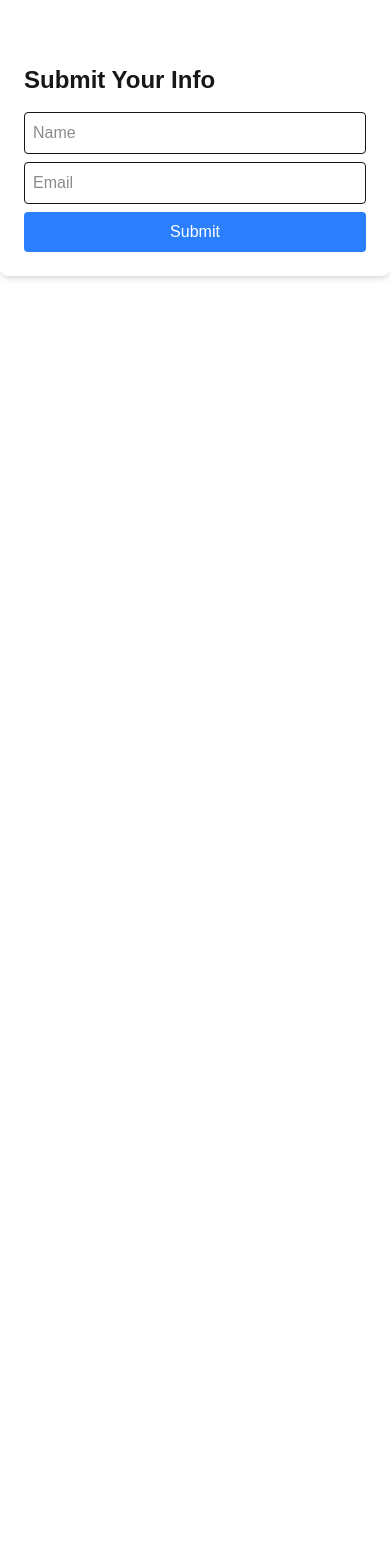
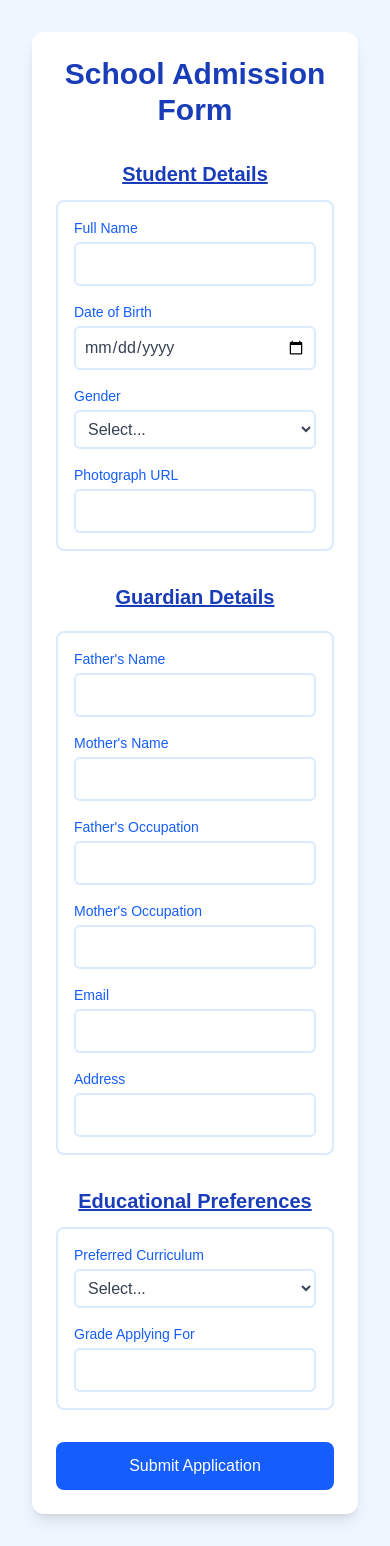
Before and after one commit to ria-arora-git/Scoop-Schools, a Next.js app: page /form in a window 390 px wide. Before the commit the page ends 844 px from the top, so only its background shows below. Built offline with nearby package versions, Linux system fonts and the light colour scheme.

Commit message:
form integrated

```diff
--- /dev/null
+++ b/app/api/admission/route.ts
@@ -0,0 +1,33 @@
+import { NextResponse } from "next/server";
+import { PrismaClient } from "@prisma/client";
+
+const prisma = new PrismaClient();
+
+export async function POST(req: Request) {
+  try {
+    const data = await req.json();
+
+    // Save form data to the database
+    const newAdmission = await prisma.user.create({
+      data: {
+        childName: data.childName,
+        dob: data.dob,
+        gender: data.gender,
+        photo: data.photo,
+        parentsName: data.parentsName,
+        contact: data.contact,
+        email: data.email,
+        address: data.address,
+        occupation: data.occupation,
+        curriculum: data.curriculum,
+        schools: data.schools,
+        grade: data.grade,
+      },
+    });
+
+    return NextResponse.json({ success: true, data: newAdmission }, { status: 201 });
+  } catch (error) {
+    console.error("Error saving admission data:", error);
+    return NextResponse.json({ success: false, error: "Failed to save admission data." }, { status: 500 });
+  }
+}
--- a/app/api/user/route.tsx
+++ b/app/api/user/route.tsx
@@ -1,23 +1,39 @@
-import { getAuth } from "@clerk/nextjs/server";
-import { NextRequest } from "next/server";
-import prisma from "@/lib/prisma"; // ✅ Use singleton Prisma instance
+// import { NextApiRequest, NextApiResponse } from "next";
+// import { PrismaClient } from "@prisma/client";
 
-export async function POST(req: NextRequest) {
-    try {
-        const { userId } = getAuth(req); // ✅ Correct function for Clerk auth
+// const prisma = new PrismaClient();
 
-        if (!userId) return new Response("Unauthorized", { status: 401 });
+// export default async function handler(req: NextApiRequest, res: NextApiResponse) {
+//   if (req.method === "POST") {
+//     try {
+//       const { email, contact, childName, dob, gender, photo, parentsName, address, occupation, curriculum, schools, grade } = req.body;
 
-        const data = await req.json();
-        const userData = await prisma.user.upsert({
-            where: { clerkId: userId },
-            update: { ...data },
-            create: { clerkId: userId, ...data },
-        });
+//       const newUser = await prisma.user.create({
+//         data: {
+//           email,
+//           contact,
+//           childName,
+//           dob: new Date(dob),
+//           gender,
+//           photo,
+//           parentsName,
+//           address,
+//           occupation,
+//           curriculum,
+//           schools,
+//           grade,
+//         },
+//       });
 
-        return new Response(JSON.stringify(userData), { status: 200 });
-    } catch (error) {
-        console.error("Error saving data:", error);
-        return new Response("Error saving data", { status: 500 });
-    }
-}
+//       return res.status(201).json({ message: "User created successfully!", user: newUser });
+//     } catch (error: unknown) {
+//         if (error instanceof Error) {
+//           return res.status(500).json({ error: error.message });
+//         }
+//         return res.status(500).json({ error: "An unknown error occurred" });
+//       }
+//     }
+
+//   res.setHeader("Allow", ["POST"]);
+//   res.status(405).end(`Method ${req.method} Not Allowed`);
+// }
--- a/app/form/page.tsx
+++ b/app/form/page.tsx
@@ -1,57 +1,180 @@
 "use client";
-import { useState } from "react";
+import { useState, ChangeEvent, FormEvent } from "react";
 
-export default function FormPage() {
-  const [form, setForm] = useState({ name: "", email: "" });
-  const [message, setMessage] = useState("");
+export default function AdmissionForm() {
+  const [formData, setFormData] = useState({
+    childName: "",
+    dob: "",
+    gender: "",
+    photo: "",
+    parentsName: ["", ""],
+    contact: ["", ""],
+    email: "",
+    address: "",
+    occupation: ["", ""],
+    curriculum: "",
+    schools: [] as string[],
+    grade: "",
+  });
 
-  const handleChange = (e: React.ChangeEvent<HTMLInputElement>) => {
-    setForm({ ...form, [e.target.name]: e.target.value });
+  const [loading, setLoading] = useState(false);
+  const [success, setSuccess] = useState(false);
+  const [error, setError] = useState("");
+
+  // Handles basic input and select fields
+  const handleChange = (e: ChangeEvent<HTMLInputElement | HTMLSelectElement>) => {
+    const { name, value } = e.target;
+    setFormData((prev) => ({ ...prev, [name]: value }));
   };
 
-  const handleSubmit = async (e: React.FormEvent) => {
+  // Handles array fields (parentsName & occupation)
+  const handleArrayChange = (index: number, field: "parentsName" | "occupation", value: string) => {
+    setFormData((prev) => {
+      const updatedArray = [...prev[field]];
+      updatedArray[index] = value;
+      return { ...prev, [field]: updatedArray };
+    });
+  };
+
+  // Handles form submission
+  const handleSubmit = async (e: FormEvent<HTMLFormElement>) => {
     e.preventDefault();
-    setMessage("Submitting...");
+    setLoading(true);
+    setSuccess(false);
+    setError("");
 
-    const response = await fetch("/api/submit", {
-      method: "POST",
-      headers: { "Content-Type": "application/json" },
-      body: JSON.stringify(form),
-    });
+    try {
+      const response = await fetch("/api/admission", {
+        method: "POST",
+        headers: { "Content-Type": "application/json" },
+        body: JSON.stringify(formData),
+      });
 
-    if (response.ok) {
-      setMessage("Data saved successfully!");
-      setForm({ name: "", email: "" });
-    } else {
-      setMessage("Error saving data.");
+      const result = await response.json();
+      if (result.success) {
+        setSuccess(true);
+        setFormData({
+          childName: "",
+          dob: "",
+          gender: "",
+          photo: "",
+          parentsName: ["", ""],
+          contact: ["", ""],
+          email: "",
+          address: "",
+          occupation: ["", ""],
+          curriculum: "",
+          schools: [],
+          grade: "",
+        });
+      } else {
+        setError("Failed to save admission data. Please try again.");
+      }
+    } catch (err) {
+      console.error("Submission error:", err);
+      setError("Something went wrong. Please try again.");
+    } finally {
+      setLoading(false);
     }
   };
 
   return (
-    <div className="max-w-md mx-auto p-6 bg-white rounded-lg shadow-md mt-10">
-      <h1 className="text-2xl font-bold mb-4">Submit Your Info</h1>
-      <form onSubmit={handleSubmit}>
-        <input
-          type="text"
-          name="name"
-          placeholder="Name"
-          value={form.name}
-          onChange={handleChange}
-          className="w-full p-2 border rounded mb-2"
-        />
-        <input
-          type="email"
-          name="email"
-          placeholder="Email"
-          value={form.email}
-          onChange={handleChange}
-          className="w-full p-2 border rounded mb-2"
-        />
-        <button type="submit" className="bg-blue-500 text-white p-2 rounded w-full">
-          Submit
+    <div className="min-h-screen bg-blue-50 p-8">
+      <form onSubmit={handleSubmit} className="max-w-2xl mx-auto bg-white rounded-xl p-6 shadow-lg">
+        <h1 className="text-blue-800 mb-8 text-3xl font-bold text-center">School Admission Form</h1>
+
+        {success && <p className="text-green-600 text-center mb-4">Form submitted successfully!</p>}
+        {error && <p className="text-red-600 text-center mb-4">{error}</p>}
+
+        {/* Student Details */}
+        <h1 className="text-blue-800 font-semibold text-xl px-2 text-center mb-3"><u>Student Details</u></h1>
+        <div className="mb-8 p-4 border-2 border-blue-100 rounded-lg">
+          <div className="space-y-4 text-gray-700">
+            <Input label="Full Name" name="childName" value={formData.childName} onChange={handleChange} />
+            <Input label="Date of Birth" type="date" name="dob" value={formData.dob} onChange={handleChange} />
+            <Select label="Gender" name="gender" options={["Male", "Female", "Other"]} value={formData.gender} onChange={handleChange} />
+            <Input label="Photograph URL" type="url" name="photo" value={formData.photo} onChange={handleChange} />
+          </div>
+        </div>
+
+        {/* Guardian Details */}
+        <h1 className="text-blue-800 font-semibold px-2 text-xl text-center mb-5"><u>Guardian Details</u></h1>
+        <div className="mb-8 p-4 border-2 border-blue-100 rounded-lg">
+          <div className="space-y-4 text-gray-700">
+            <div className="grid grid-cols-1 md:grid-cols-2 gap-4">
+              <Input label="Father's Name" value={formData.parentsName[0]} onChange={(e) => handleArrayChange(0, "parentsName", e.target.value)} />
+              <Input label="Mother's Name" value={formData.parentsName[1]} onChange={(e) => handleArrayChange(1, "parentsName", e.target.value)} />
+            </div>
+            <div className="grid grid-cols-1 md:grid-cols-2 gap-4">
+              <Input label="Father's Occupation" value={formData.occupation[0]} onChange={(e) => handleArrayChange(0, "occupation", e.target.value)} />
+              <Input label="Mother's Occupation" value={formData.occupation[1]} onChange={(e) => handleArrayChange(1, "occupation", e.target.value)} />
+            </div>
+            <Input label="Email" type="email" name="email" value={formData.email} onChange={handleChange} />
+            <Input label="Address" name="address" value={formData.address} onChange={handleChange} />
+          </div>
+        </div>
+
+        {/* Educational Preferences */}
+        <h1 className="text-blue-800 font-semibold px-2 text-xl text-center mb-3"><u>Educational Preferences</u></h1>
+        <div className="mb-8 p-4 border-2 border-blue-100 rounded-lg">
+          <div className="space-y-4 text-gray-700">
+            <Select label="Preferred Curriculum" name="curriculum" options={["CBSE", "ICSE", "IB", "State Board"]} value={formData.curriculum} onChange={handleChange} />
+            <Input label="Grade Applying For" name="grade" value={formData.grade} onChange={handleChange} />
+          </div>
+        </div>
+
+        <button type="submit" className="w-full bg-blue-600 text-white py-3 rounded-lg hover:bg-blue-700 transition-colors" disabled={loading}>
+          {loading ? "Submitting..." : "Submit Application"}
         </button>
       </form>
-      {message && <p className="mt-2">{message}</p>}
     </div>
   );
 }
+
+// ✅ Input Component with TypeScript
+type InputProps = {
+  label: string;
+  name?: string;
+  type?: string;
+  value: string;
+  onChange: (e: ChangeEvent<HTMLInputElement>) => void;
+};
+
+const Input: React.FC<InputProps> = ({ label, name, type = "text", value, onChange }) => (
+  <div>
+    <label className="block text-sm text-blue-600 mb-1">{label}</label>
+    <input
+      name={name}
+      type={type}
+      value={value}
+      onChange={onChange}
+      className="w-full p-2 border-2 border-blue-100 rounded-md focus:border-blue-400 outline-none"
+    />
+  </div>
+);
+
+// ✅ Select Component with TypeScript
+type SelectProps = {
+  label: string;
+  name: string;
+  options: string[];
+  value: string;
+  onChange: (e: ChangeEvent<HTMLSelectElement>) => void;
+};
+
+const Select: React.FC<SelectProps> = ({ label, name, options, value, onChange }) => (
+  <div>
+    <label className="block text-sm text-blue-600 mb-1">{label}</label>
+    <select
+      name={name}
+      value={value}
+      onChange={onChange}
+      className="w-full p-2 border-2 border-blue-100 rounded-md focus:border-blue-400 outline-none bg-white"
+    >
+      <option value="">Select...</option>
+      {options.map((option) => (
+        <option key={option} value={option}>{option}</option>
+      ))}
+    </select>
+  </div>
+);
```
Also changed, not shown: app/types/index.ts (+17 -0 lines), 2 other files (tests, documents, lock files or other folders).
